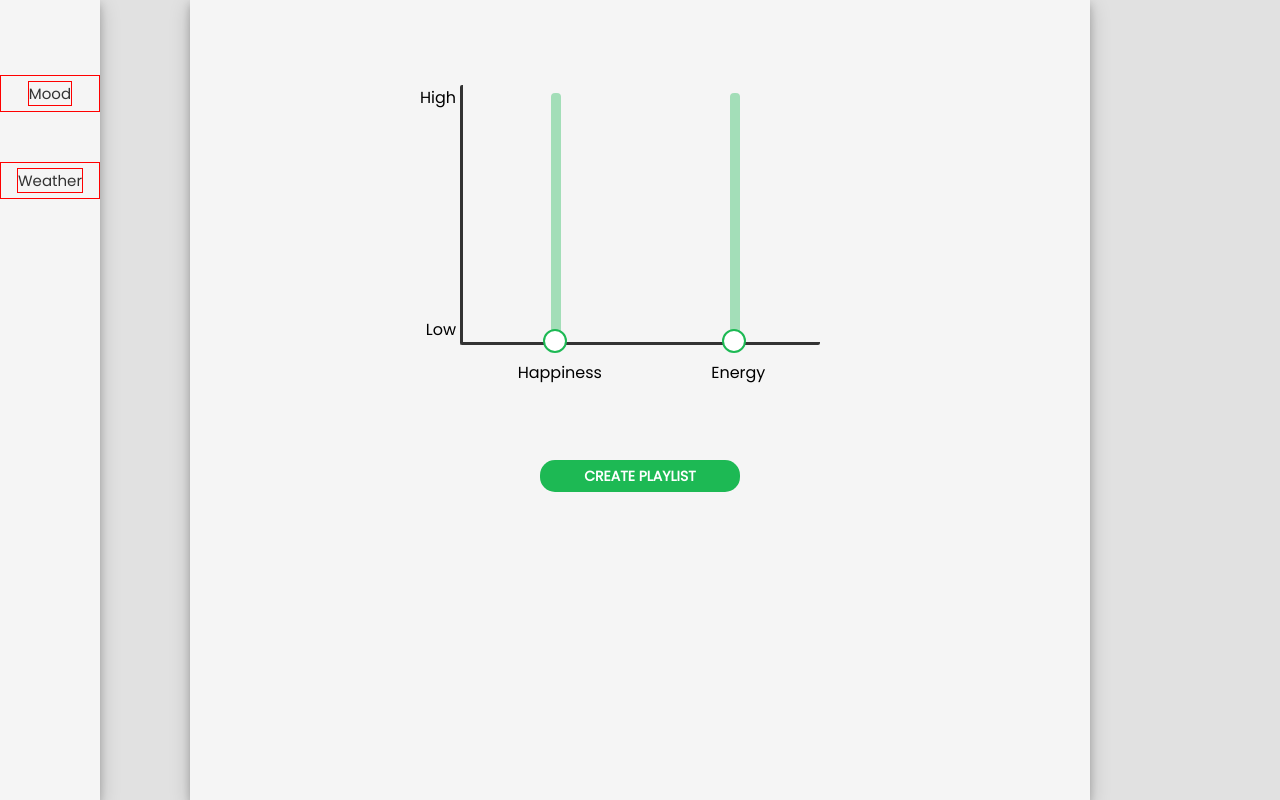
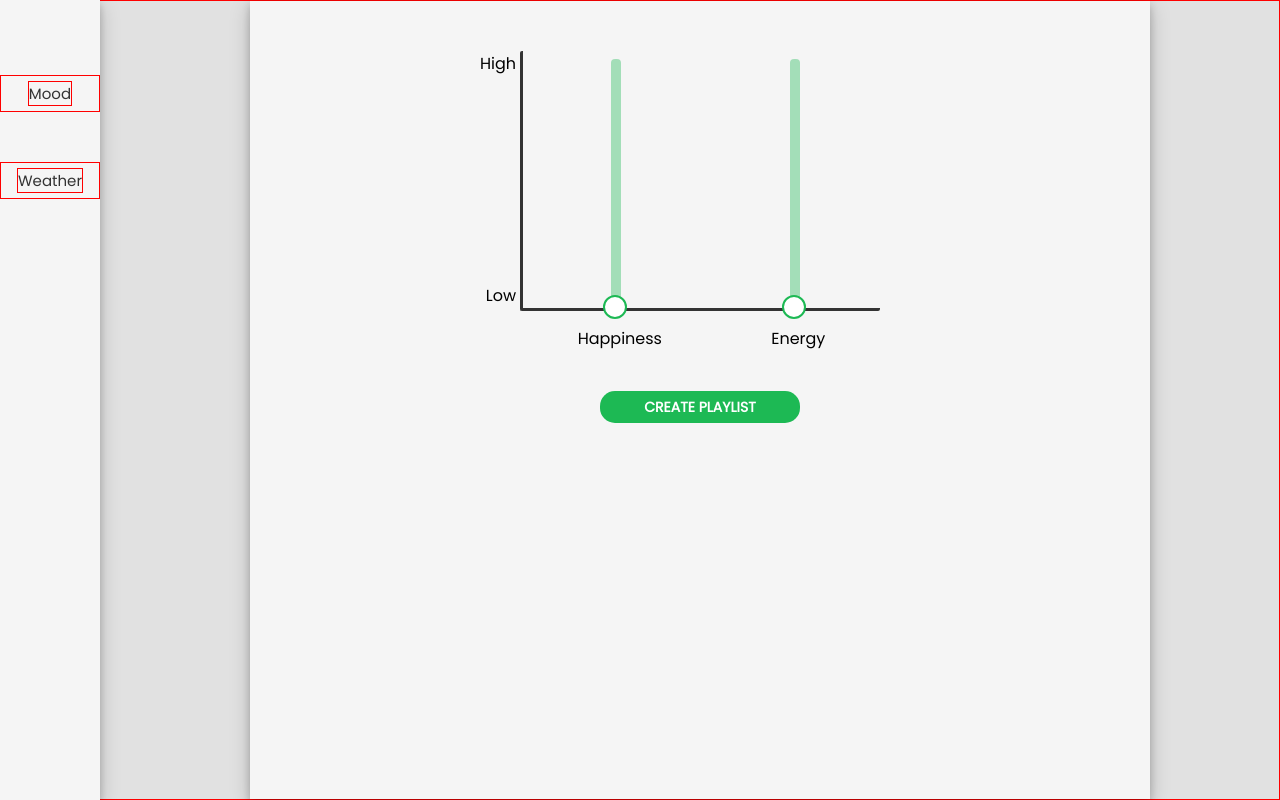
Before and after one commit to devinRucks/moodify, a React (Create React App) app: page / in a window 1280 px wide. Built offline with nearby package versions, Linux system fonts and the light colour scheme; no server answers.

Commit message:
Changed some css and added an index to the track

```diff
--- a/src/App.scss
+++ b/src/App.scss
@@ -1,7 +1,9 @@
 @import url('https://fonts.googleapis.com/css2?family=Poppins&display=swap');
 
 
+
 * {
+  font-family: 'Poppins', sans-serif;
   padding: none;
   margin: none;
   box-sizing: border-box;
--- a/src/components/Track.js
+++ b/src/components/Track.js
@@ -3,14 +3,15 @@ import '../scss/track.scss';
 
 
 const Track = (props) => {
-     const { albumCover, artist, track } = props;
+     const { index, albumCover, artist, track } = props;
 
      return (
           <section id="track-container">
+               <div className="track-index">{index}</div>
                <div className="album-cover" style={{ backgroundImage: "url(" + albumCover + ")" }}></div>
                <section id="track-info-container">
+                    <div className="track-name">{track}</div>
                     <div className="artist-name">{artist}</div>
-                    <div className="track-name">{track}</div>
                </section>
           </section>
      )
--- a/src/components/home/Body.js
+++ b/src/components/home/Content.js
@@ -1,5 +1,5 @@
 import React, { useEffect, useContext } from 'react';
-import '../../scss/body.scss';
+import '../../scss/content.scss';
 import MoodSelector from '../MoodSelector'
 import Track from '../Track'
 import axios from 'axios'
@@ -54,16 +54,19 @@ const Body = observer(() => {
                     {(sidebarStore.activeTab === 'Mood') && < MoodSelector />}
                </section>
 
-               <button
-                    className="create-playlist-button"
-                    onClick={() => trackFilterStore.createPlaylist()}>
-                    CREATE PLAYLIST
-               </button>
+               <section id="button-container">
+                    <button
+                         className="create-playlist-button"
+                         onClick={() => trackFilterStore.createPlaylist()}>
+                         CREATE PLAYLIST
+                    </button>
+               </section>
 
                {trackFilterStore.filteredTracks.map((track, index) => {
                     return (
                          < Track
                               key={index}
+                              index={index + 1}
                               albumCover={track.album_cover}
                               artist={track.artist}
                               track={track.track}
--- a/src/components/home/Home.js
+++ b/src/components/home/Home.js
@@ -1,6 +1,6 @@
 import React from 'react';
 import '../../scss/home.scss'
-import Body from './Body';
+import Content from './Content';
 import Sidebar from './Sidebar'
 
 
@@ -8,12 +8,18 @@ const Home = () => {
 
 
      return (
-          <div id="home-container">
-               < Sidebar />
-               <section id="content-container">
-                    <Body />
+          // <div id="home-container">
+          //      < Sidebar />
+          //      <section id="content-container">
+          //           <Body />
+          //      </section>
+          // </div>
+          <React.Fragment>
+               <Sidebar />
+               <section id="center-content">
+                    <Content />
                </section>
-          </div>
+          </React.Fragment>
      );
 }
 
--- a/src/scss/body.scss
+++ /dev/null
@@ -1,50 +0,0 @@
-$white-BGcolor: rgb(245, 245, 245);
-$spotify-color: #1DB954;
-$spotify-color-light: #1fc75a;
-
-#body-container {
-     background: $white-BGcolor;
-     display: flex;
-     flex-direction: column;
-     align-items: center;
-     overflow-y: auto;
-     height: 100%;
-     width: 900px;
-     box-shadow: 0 4px 8px 0 rgba(0, 0, 0, 0.2), 0 6px 20px 0 rgba(0, 0, 0, 0.19);
-     // border: 2px green solid;
-
-     #mood-weather-container {
-          display: flex;
-          justify-content: center;
-          align-items: center;
-          height: 380px;
-          width: 100%;
-          // border: 1px purple solid;
-     }
-
-     .create-playlist-button {
-          background: $spotify-color;
-          font-family: 'Poppins', sans-serif;
-          margin-top: 80px;
-          font-weight: 900;
-          font-size: 14px;
-          border-radius: 15px;
-          border: none;
-          color: #fff;
-          cursor: pointer;
-          outline: none;
-          align-self: center;
-          height: 32px;
-          width: 200px;
-          transition: all 0.2s ease-in-out;
-
-          &:hover {
-               transform: scale(1.03);
-               background: $spotify-color-light;
-          }
-
-          &:active {
-               transform: scale(0.96);
-          }
-     }
-}
--- /dev/null
+++ b/src/scss/content.scss
@@ -0,0 +1,58 @@
+$white-BGcolor: rgb(245, 245, 245);
+$spotify-color: #1DB954;
+$spotify-color-light: #1fc75a;
+
+#body-container {
+     background: $white-BGcolor;
+     display: flex;
+     flex-direction: column;
+     align-items: center;
+     overflow-y: auto;
+     margin-left: 120px;
+     height: 100%;
+     width: 900px;
+     box-shadow: 0 4px 8px 0 rgba(0, 0, 0, 0.2), 0 6px 20px 0 rgba(0, 0, 0, 0.19);
+     // border: 2px green solid;
+
+     #mood-weather-container {
+          display: flex;
+          justify-content: center;
+          align-items: center;
+          margin-top: 50px;
+          height: 260px;
+          width: 100%;
+          // border: 1px purple solid;
+     }
+
+     #button-container {
+          margin-top: 80px;
+          // border: 1px red solid;
+
+          .create-playlist-button {
+               background: $spotify-color;
+               font-family: 'Poppins', sans-serif;
+               font-weight: 900;
+               font-size: 14px;
+               border-radius: 15px;
+               border: none;
+               color: #fff;
+               cursor: pointer;
+               outline: none;
+               align-self: center;
+               height: 32px;
+               width: 200px;
+               transition: all 0.2s ease-in-out;
+               // border: 1px purple solid;
+
+               &:hover {
+                    transform: scale(1.03);
+                    background: $spotify-color-light;
+               }
+
+               &:active {
+                    transform: scale(0.96);
+               }
+          }
+     }
+
+}
--- a/src/scss/home.scss
+++ b/src/scss/home.scss
@@ -1,17 +1,12 @@
 $offwhite-BGcolor: rgb(225, 225, 225);
 $white-BGcolor: rgb(245, 245, 245);
 
-#home-container {
-     font-family: 'Poppins', sans-serif;
+
+#center-content {
+     display: flex;
+     justify-content: center;
+     align-items: center;
      background: $offwhite-BGcolor;
      height: 100vh;
-     width: 100vw;
-
-     #content-container {
-          display: flex;
-          justify-content: center;
-          align-items: center;
-          height: 100%;
-          // border: 1px red solid;
-     }
+     border: 1px red solid;
 }
--- a/src/scss/moodSelector.scss
+++ b/src/scss/moodSelector.scss
@@ -6,8 +6,7 @@ $spotify-color: #1DB954;
      flex-direction: row;
      justify-content: space-around;
      align-items: flex-end;
-     margin-top: 50px;
-     height: 260px;
+     height: 100%;
      width: 40%;
      border-left: 3px #333 solid;
      border-bottom: 3px #333 solid;
--- a/src/scss/sidebar.scss
+++ b/src/scss/sidebar.scss
@@ -1,7 +1,8 @@
 $white-BGcolor: rgb(245, 245, 245);
 
 #sidebar-container {
-     position: absolute;
+     position: fixed;
+     z-index: 1000;
      top: 0;
      left: 0;
      display: flex;
--- a/src/scss/track.scss
+++ b/src/scss/track.scss
@@ -3,15 +3,24 @@
      justify-content: flex-start;
      align-items: center;
      margin: 15px 0;
+     padding: 0 20px;
      height: 65px;
      width: 100%;
      // border: 1px blue solid;
+
+     .track-index {
+          font-size: 16px;
+          font-weight: 800;
+          width: 10px;
+          color: #94919d;
+          // border: 1px green solid;
+     }
 
      .album-cover {
           border-radius: 5px;
           margin: 0 15px;
           height: 64px;
-          width: 50px;
+          width: 70px;
           // border: 1px red solid;
      }
 
@@ -23,13 +32,13 @@
           height: 100%;
           // border: 1px blue solid;
 
-          .artist-name {
+          .track-name {
                font-size: 17px;
                font-weight: 600;
                // border: 1px red solid;
           }
 
-          .track-name {
+          .artist-name {
                color: #94919d;
                font-size: 12.5px;
                // border: 1px red solid;
```
